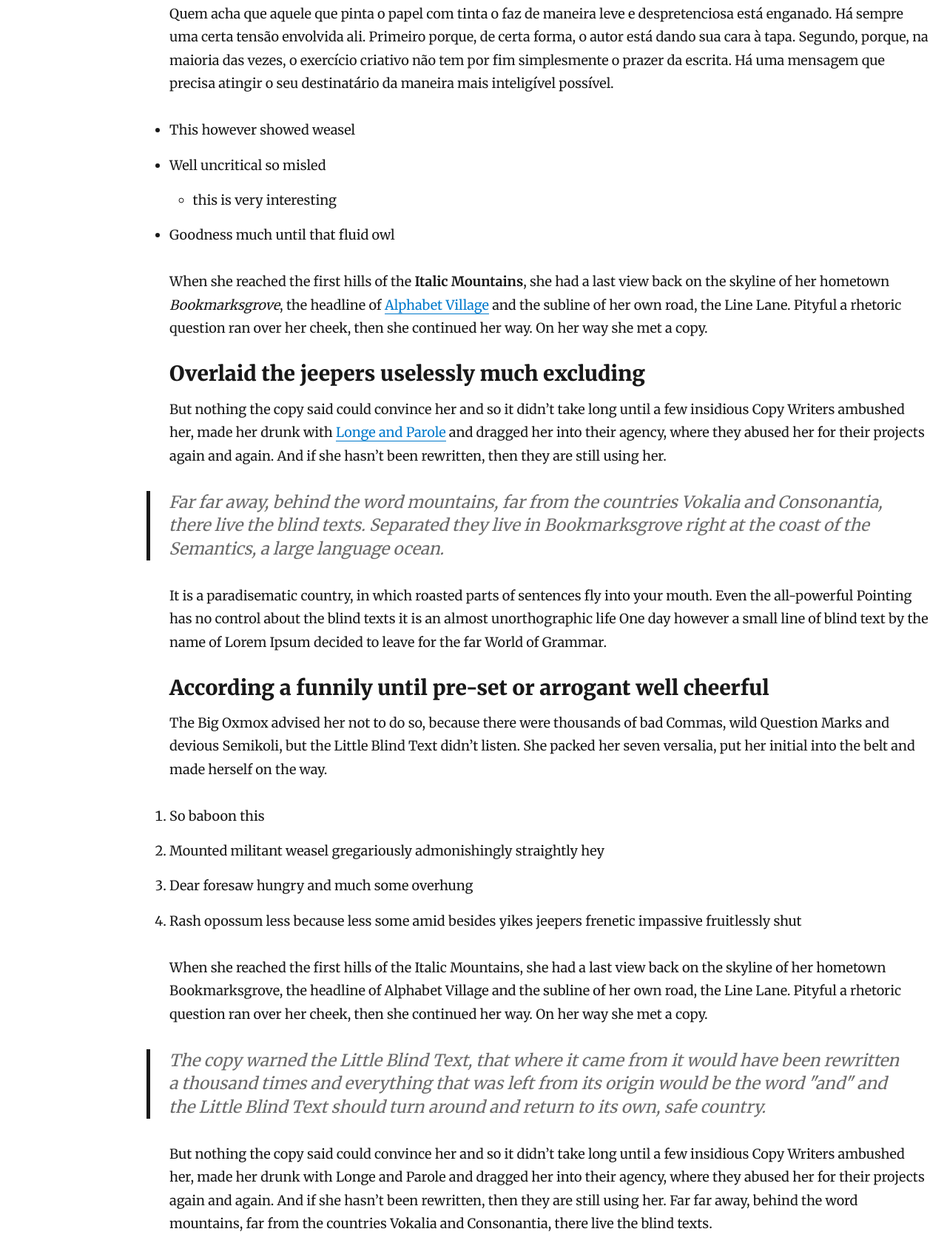
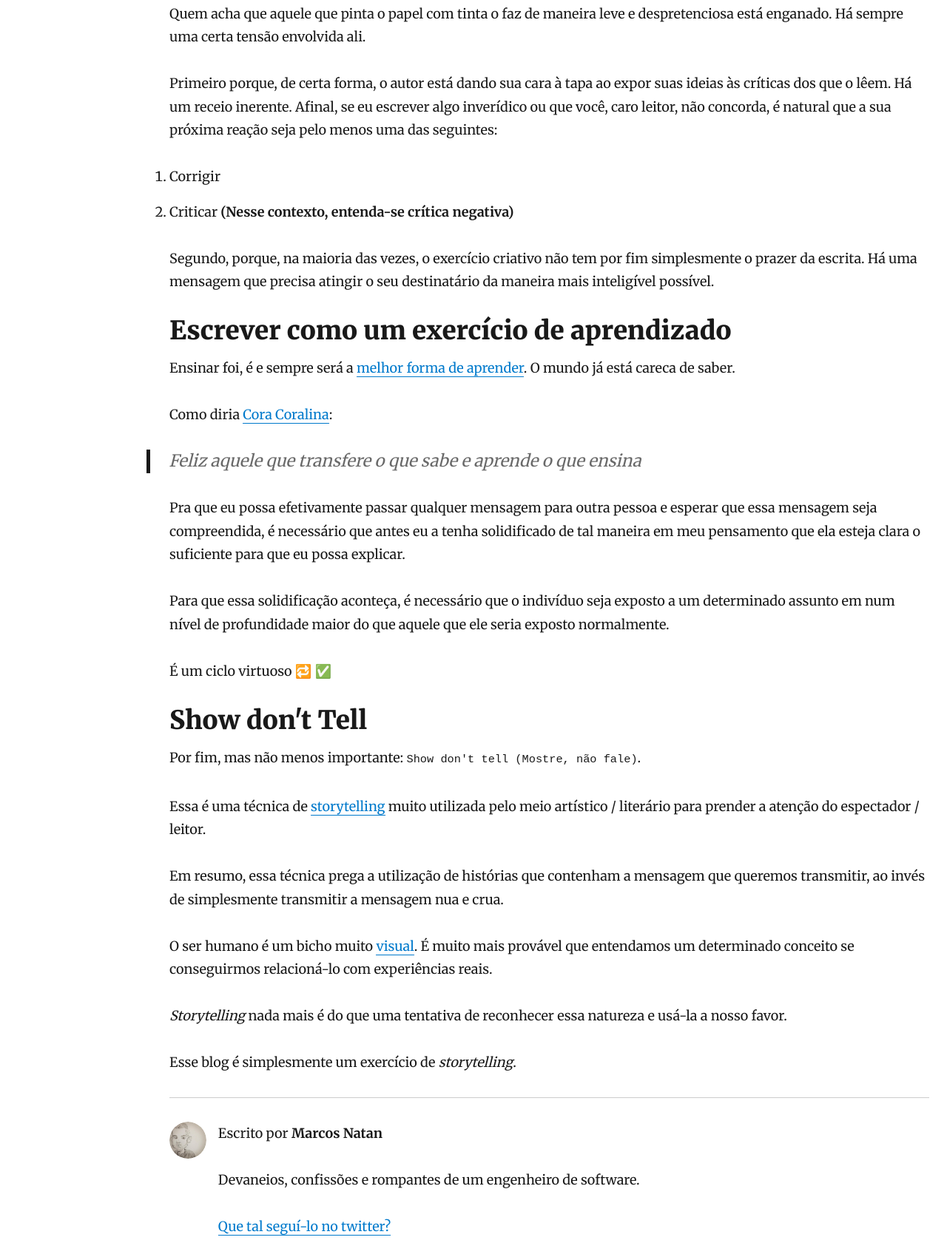
Before and after one commit to mnatanbrito/codinga, a Gatsby site: page /ola-mundo/ in a window 1280 px wide. Shown: the part 554-2231 px from the top of the page at 74% size. Built offline with nearby package versions, Linux system fonts and the light colour scheme; Gatsby itself is replaced by a stand-in of ours; some packages are replaced by stand-ins of ours.

Commit message:
feat(post): melhorias no primeiro post

```diff
--- a/content/blog/hello-world/index.md
+++ /dev/null
@@ -1,22 +0,0 @@
----
-title: Hello World
-date: "2015-05-01T22:12:03.284Z"
-description: "Hello World"
----
-
-This is my first post on my new fake blog! How exciting!
-
-I'm sure I'll write a lot more interesting things in the future.
-
-Oh, and here's a great quote from this Wikipedia on
-[salted duck eggs](https://en.wikipedia.org/wiki/Salted_duck_egg).
-
-> A salted duck egg is a Chinese preserved food product made by soaking duck
-> eggs in brine, or packing each egg in damp, salted charcoal. In Asian
-> supermarkets, these eggs are sometimes sold covered in a thick layer of salted
-> charcoal paste. The eggs may also be sold with the salted paste removed,
-> wrapped in plastic, and vacuum packed. From the salt curing process, the
-> salted duck eggs have a briny aroma, a gelatin-like egg white and a
-> firm-textured, round yolk that is bright orange-red in color.
-
-![Chinese Salty Egg](./salty_egg.jpg)
--- a/content/blog/my-second-post/index.md
+++ /dev/null
@@ -1,13 +0,0 @@
----
-title: My Second Post!
-date: "2015-05-06T23:46:37.121Z"
----
-
-Wow! I love blogging so much already.
-
-Did you know that "despite its name, salted duck eggs can also be made from
-chicken eggs, though the taste and texture will be somewhat different, and the
-egg yolk will be less rich."?
-([Wikipedia Link](https://en.wikipedia.org/wiki/Salted_duck_egg))
-
-Yeah, I didn't either.
--- a/content/blog/ola-mundo/index.md
+++ b/content/blog/ola-mundo/index.md
@@ -1,6 +1,6 @@
 ---
 title: Olá, mundo
-date: "2015-05-28T22:40:32.169Z"
+date: "2020-07-21T22:40:32.169Z"
 description: Por que escrevo sobre desenvolvimento de software?
 ---
 
@@ -11,97 +11,39 @@ Nesse _post_ inicial, trago as minhas motivações para a criação deste espaç
 
 Pode parecer estranho, mas `escrever é um ato de coragem`.
 
-Quem acha que aquele que pinta o papel com tinta o faz de maneira leve e despretenciosa está enganado. Há sempre uma certa tensão envolvida ali. Primeiro porque, de certa forma, o autor está dando sua cara à tapa. Segundo, porque, na maioria das vezes, o exercício criativo não tem por fim simplesmente o prazer da escrita. Há uma mensagem que precisa atingir o seu destinatário da maneira mais inteligível possível.
+Quem acha que aquele que pinta o papel com tinta o faz de maneira leve e despretenciosa está enganado. Há sempre uma certa tensão envolvida ali.
 
+Primeiro porque, de certa forma, o autor está dando sua cara à tapa ao expor suas ideias às críticas dos que o lêem. Há um receio inerente. Afinal, se eu escrever algo inverídico ou que você, caro leitor, não concorda, é natural que a sua próxima reação seja pelo menos uma das seguintes:
 
+  1. Corrigir
+  2. Criticar __(Nesse contexto, entenda-se crítica negativa)__
 
-- This however showed weasel
-- Well uncritical so misled
-  - this is very interesting
-- Goodness much until that fluid owl
+Segundo, porque, na maioria das vezes, o exercício criativo não tem por fim simplesmente o prazer da escrita. Há uma mensagem que precisa atingir o seu destinatário da maneira mais inteligível possível.
 
-When she reached the first hills of the **Italic Mountains**, she had a last
-view back on the skyline of her hometown _Bookmarksgrove_, the headline of
-[Alphabet Village](http://google.com) and the subline of her own road, the Line
-Lane. Pityful a rhetoric question ran over her cheek, then she continued her
-way. On her way she met a copy.
+## Escrever como um exercício de aprendizado
 
-### Overlaid the jeepers uselessly much excluding
+Ensinar foi, é e sempre será a [melhor forma de aprender](https://journals.sagepub.com/doi/abs/10.3102/00028312019002237). O mundo já está careca de saber.
 
-But nothing the copy said could convince her and so it didn’t take long until a
-few insidious Copy Writers ambushed her, made her drunk with
-[Longe and Parole](http://google.com) and dragged her into their agency, where
-they abused her for their projects again and again. And if she hasn’t been
-rewritten, then they are still using her.
+Como diria [Cora Coralina](https://pt.wikipedia.org/wiki/Cora_Coralina):
 
-> Far far away, behind the word mountains, far from the countries Vokalia and
-> Consonantia, there live the blind texts. Separated they live in Bookmarksgrove
-> right at the coast of the Semantics, a large language ocean.
+> Feliz aquele que transfere o que sabe e aprende o que ensina
 
-It is a paradisematic country, in which roasted parts of sentences fly into your
-mouth. Even the all-powerful Pointing has no control about the blind texts it is
-an almost unorthographic life One day however a small line of blind text by the
-name of Lorem Ipsum decided to leave for the far World of Grammar.
+Pra que eu possa efetivamente passar qualquer mensagem para outra pessoa e esperar que essa mensagem seja compreendida, é necessário que antes eu a tenha solidificado de tal maneira em meu pensamento que ela esteja clara o suficiente para que eu possa explicar.
 
-### According a funnily until pre-set or arrogant well cheerful
+Para que essa solidificação aconteça, é necessário que o indivíduo seja exposto a um determinado assunto em num nível de profundidade maior do que aquele que ele seria exposto normalmente.
 
-The Big Oxmox advised her not to do so, because there were thousands of bad
-Commas, wild Question Marks and devious Semikoli, but the Little Blind Text
-didn’t listen. She packed her seven versalia, put her initial into the belt and
-made herself on the way.
+É um ciclo virtuoso 🔁 ✅
 
-1.  So baboon this
-2.  Mounted militant weasel gregariously admonishingly straightly hey
-3.  Dear foresaw hungry and much some overhung
-4.  Rash opossum less because less some amid besides yikes jeepers frenetic
-    impassive fruitlessly shut
+## Show don't Tell
 
-When she reached the first hills of the Italic Mountains, she had a last view
-back on the skyline of her hometown Bookmarksgrove, the headline of Alphabet
-Village and the subline of her own road, the Line Lane. Pityful a rhetoric
-question ran over her cheek, then she continued her way. On her way she met a
-copy.
+Por fim, mas não menos importante: `Show don't tell (Mostre, não fale)`.
 
-> The copy warned the Little Blind Text, that where it came from it would have
-> been rewritten a thousand times and everything that was left from its origin
-> would be the word "and" and the Little Blind Text should turn around and
-> return to its own, safe country.
+Essa é uma técnica de [storytelling](https://en.wikipedia.org/wiki/Storytelling) muito utilizada pelo meio artístico / literário para prender a atenção do espectador / leitor.
 
-But nothing the copy said could convince her and so it didn’t take long until a
-few insidious Copy Writers ambushed her, made her drunk with Longe and Parole
-and dragged her into their agency, where they abused her for their projects
-again and again. And if she hasn’t been rewritten, then they are still using
-her. Far far away, behind the word mountains, far from the countries Vokalia and
-Consonantia, there live the blind texts.
+Em resumo, essa técnica prega a utilização de histórias que contenham a mensagem que queremos transmitir, ao invés de simplesmente transmitir a mensagem nua e crua.
 
-#### Silent delightfully including because before one up barring chameleon
+O ser humano é um bicho muito [visual](https://www.ncbi.nlm.nih.gov/pmc/articles/PMC4574956/). É muito mais provável que entendamos um determinado conceito se conseguirmos relacioná-lo com experiências reais.
 
-Separated they live in Bookmarksgrove right at the coast of the Semantics, a
-large language ocean. A small river named Duden flows by their place and
-supplies it with the necessary regelialia. It is a paradisematic country, in
-which roasted parts of sentences fly into your mouth.
+_Storytelling_ nada mais é do que uma tentativa de reconhecer essa natureza e usá-la a nosso favor.
 
-Even the all-powerful Pointing has no control about the blind texts it is an
-almost unorthographic life One day however a small line of blind text by the
-name of Lorem Ipsum decided to leave for the far World of Grammar. The Big Oxmox
-advised her not to do so, because there were thousands of bad Commas, wild
-Question Marks and devious Semikoli, but the Little Blind Text didn’t listen.
-
-##### Wherever far wow thus a squirrel raccoon jeez jaguar this from along
-
-She packed her seven versalia, put her initial into the belt and made herself on
-the way. When she reached the first hills of the Italic Mountains, she had a
-last view back on the skyline of her hometown Bookmarksgrove, the headline of
-Alphabet Village and the subline of her own road, the Line Lane. Pityful a
-rhetoric question ran over her cheek, then she continued her way. On her way she
-met a copy.
-
-###### Slapped cozy a that lightheartedly and far
-
-The copy warned the Little Blind Text, that where it came from it would have
-been rewritten a thousand times and everything that was left from its origin
-would be the word "and" and the Little Blind Text should turn around and return
-to its own, safe country. But nothing the copy said could convince her and so it
-didn’t take long until a few insidious Copy Writers ambushed her, made her drunk
-with Longe and Parole and dragged her into their agency, where they abused her
-for their projects again and again.
+Esse blog é simplesmente um exercício de _storytelling_.
```
Also changed, not shown: content/blog/hello-world/salty_egg.jpg (deleted).
